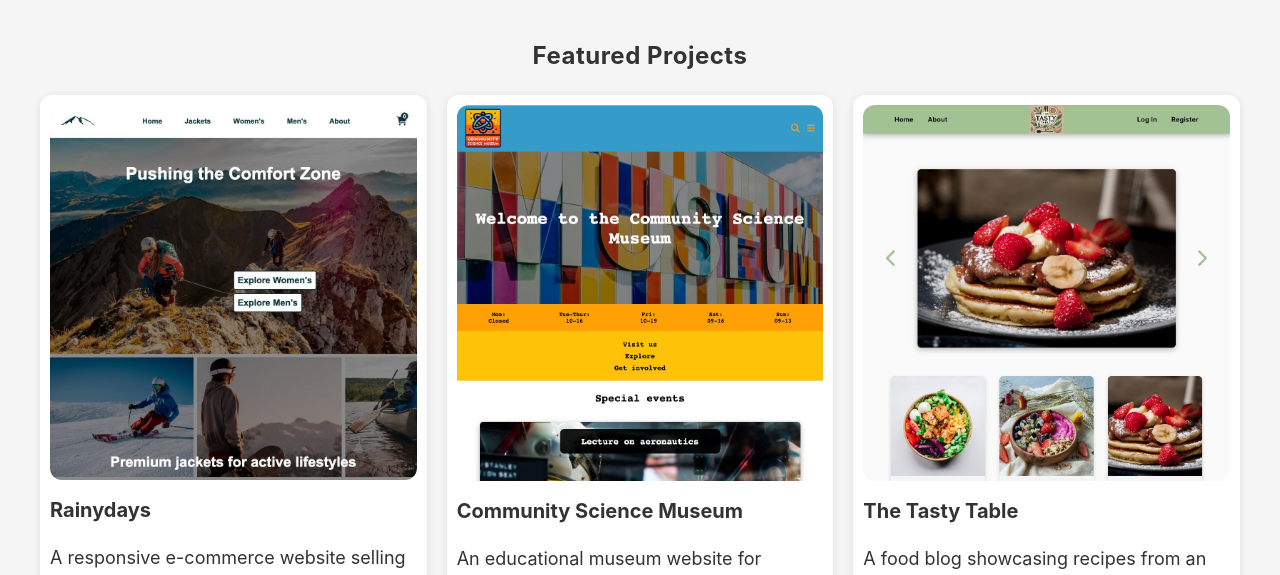
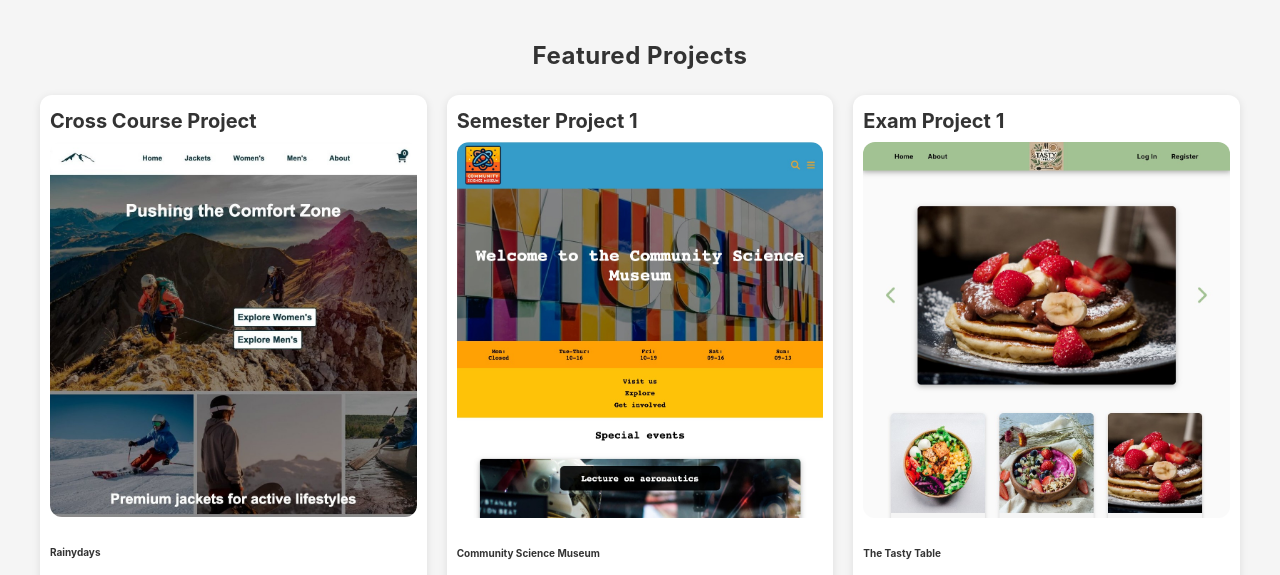
Before and after one commit to hallsi90/FED1-POR1-hallsi90, a plain HTML site: page index.html in a window 1280 px wide. Shown: the part 170-745 px from the top of the page. Drawn offline with Linux system fonts and the light colour scheme.

Commit message:
Update index.html

```diff
--- a/index.html
+++ b/index.html
@@ -33,12 +33,14 @@
 
         <!-- Project 1: Cross Course Project - Rainydays -->
         <article class="project-card">
+          <h3>Cross Course Project</h3>
           <img
             src="./images/rainydays-thumbnail.png"
             alt="Cross Course Project Rainydays Thumbnail"
             loading="lazy"
           />
-          <h3>Rainydays</h3>
+
+          <h4>Rainydays</h4>
           <p>
             A responsive e-commerce website selling rain jackets, featuring
             dynamic product pages, filters, and cart functionality.
@@ -62,13 +64,16 @@
         </article>
 
         <!-- Project 2: Semester Project 1 - Community Science Museum -->
+
         <article class="project-card">
+          <h3>Semester Project 1</h3>
           <img
             src="./images/communitysciencemuseum-thumbnail.png"
             alt="Semester Project 1 Community Science Museum Thumbnail"
             loading="lazy"
           />
-          <h3>Community Science Museum</h3>
+
+          <h4>Community Science Museum</h4>
           <p>
             An educational museum website for children and families, designed
             with accessibility, structure, and creativity in mind.
@@ -93,12 +98,14 @@
 
         <!-- Project 3: Exam Project 1 - The Tasty Table -->
         <article class="project-card">
+          <h3>Exam Project 1</h3>
           <img
             src="./images/thetastytable-thumbnail.png"
             alt="Exam Project 1 The Tasty Table Thumbnail"
             loading="lazy"
           />
-          <h3>The Tasty Table</h3>
+
+          <h4>The Tasty Table</h4>
           <p>
             A food blog showcasing recipes from an API, with owner login, blog
             management, and responsive, modern design.
```
